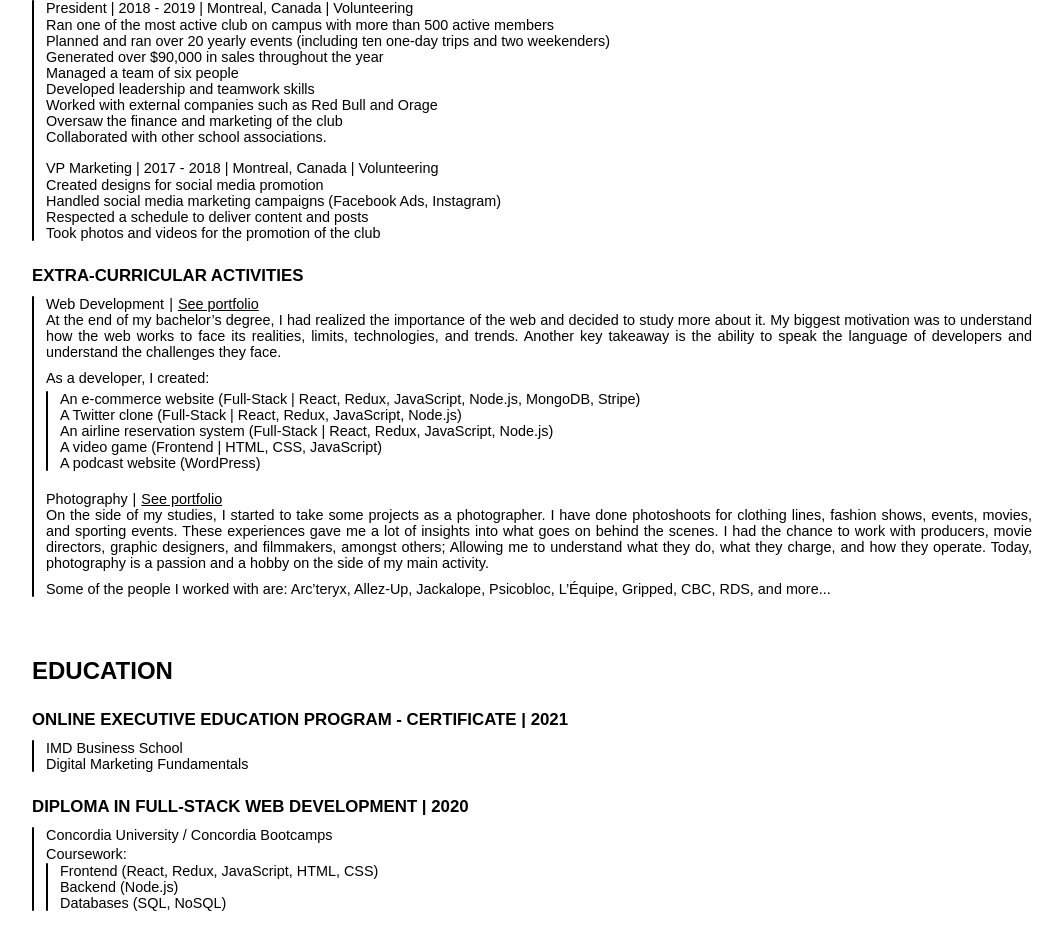
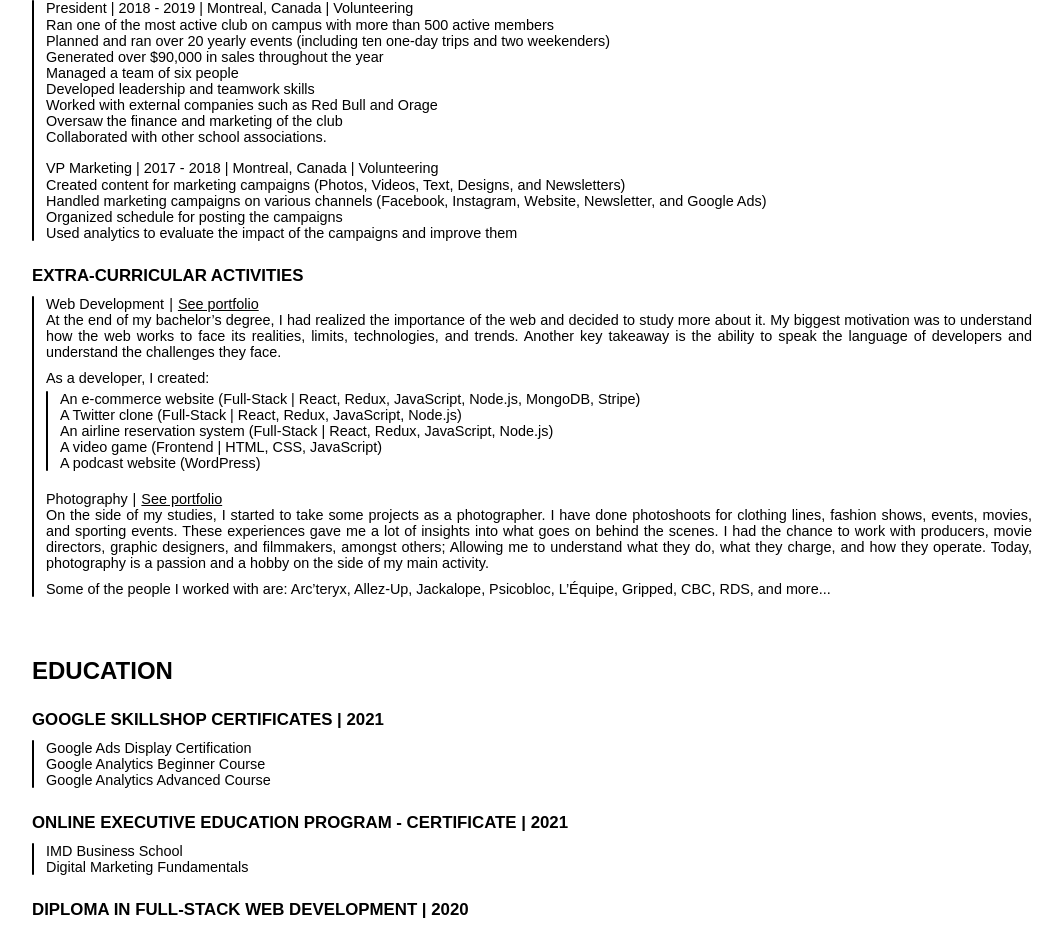
Before and after one commit to mathieutranchida/mathieutranchida.io-3.0, a React (Create React App) app: page / in a window 1280 px wide. Shown: the part 673-1603 px from the top of the page, without its empty margins (108-1171 px from the left). Built offline with nearby package versions, Linux system fonts and the light colour scheme; a web font is replaced by a local one.

Commit message:
new update

```diff
--- a/src/pages/hompage/components/education.js
+++ b/src/pages/hompage/components/education.js
@@ -36,6 +36,14 @@ const education = [
     programLowercase: " | “Mention: Très Bien”",
     school: "Lycée Français de Zürich",
   },
+  {
+    degree: "Google Skillshop certificates | 2021",
+    list: [
+      "Google Ads Display Certification",
+      "Google Analytics Beginner Course",
+      "Google Analytics Advanced Course",
+    ],
+  },
 ];
 
 const Education = () => {
@@ -44,6 +52,17 @@ const Education = () => {
       <Wrapper>
         <Header>Education</Header>
         <Main>
+          <DegreeWrapper className="GOOGLE">
+            <Degree>{education[4].degree}</Degree>
+            <SchoolWrapper>
+              <LeftBar></LeftBar>
+              <ContentRight>
+                {education[4].list.map((item, index) => {
+                  return <List key={index}>{item}</List>;
+                })}
+              </ContentRight>
+            </SchoolWrapper>
+          </DegreeWrapper>
           <DegreeWrapper className="IMD">
             <Degree>{education[0].degree}</Degree>
             <SchoolWrapper>
--- a/src/pages/hompage/components/work.js
+++ b/src/pages/hompage/components/work.js
@@ -44,10 +44,10 @@ const workExp = [
       {
         title: "VP Marketing | 2017 - 2018 | Montreal, Canada | Volunteering",
         description: [
-          "Created designs for social media promotion",
-          "Handled social media marketing campaigns (Facebook Ads, Instagram)",
-          "Respected a schedule to deliver content and posts",
-          "Took photos and videos for the promotion of the club",
+          "Created content for marketing campaigns (Photos, Videos, Text, Designs, and Newsletters)",
+          "Handled marketing campaigns on various channels (Facebook, Instagram, Website, Newsletter, and Google Ads)",
+          "Organized schedule for posting the campaigns",
+          "Used analytics to evaluate the impact of the campaigns and improve them",
         ],
       },
     ],
```
